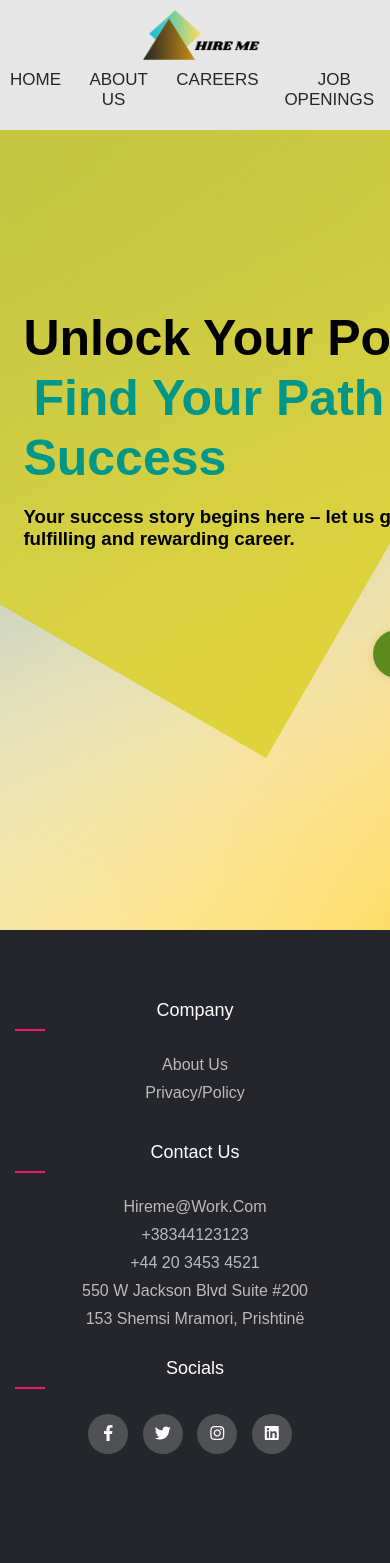
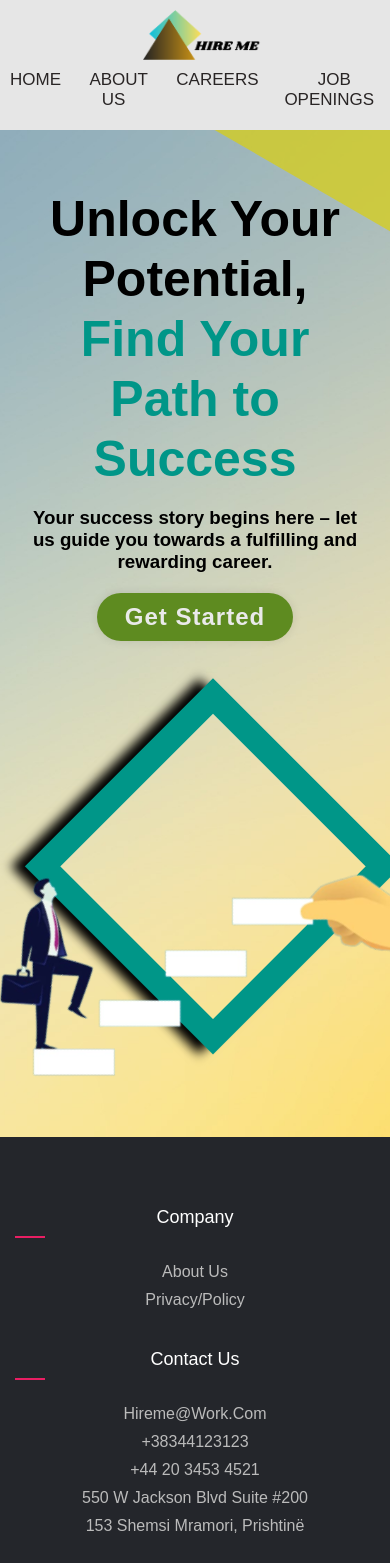
Before and after one commit to oltahasimja/PROJEKTI, a PHP site: page /cover.html in a window 390 px wide. Shown: the top 1563 px of the page. Before the commit the page ends 1454 px from the top, so only its background shows below. Run offline with PHP 8.4, Linux system fonts and the light colour scheme.

Commit message:
homeresponsivity

```diff
--- a/stylecover.css
+++ b/stylecover.css
@@ -166,7 +166,60 @@ transition: 0.2s;
     max-width: 1170px;
     margin: auto;
 }
-@media screen and (max-width: 768px) {
+  @media screen and (max-width: 768px) {
+    .banner {
+        height: auto;
+        flex-direction: column;
+    }
+
+    .banner .rombi2 {
+        width: 300px;
+        height: 300px;
+    }
+
+.partition-11 {
+  display: flex;
+  flex-direction: column;
+}
+
+.content {
+  padding-top: 169px;
+}
+
+.shkallet {
+  margin-top: 6em;
+}
+
+.shkallet .rombi {
+  position: absolute;
+  width: 70%;
+  height: 70%;
+  background: none;
+  border: 25px solid #009688;
+  box-shadow: -10px 10px 10px;
+  opacity: 0;
+  animation: zoomOut 1s ease forwards;
+  animation-delay: 0.3s;
+  transform: rotate(45deg);
+}
+    .content {
+        padding-top: 50px;
+        text-align: center;
+    }
+
+    #Unlock,
+    #find,
+    h3,
+    .btn,
+    .rombi,
+    .shkallet {
+        margin-left: 0;
+    }
+
+    .btn {
+        margin: 20px auto;
+    }
+
   .navigationbar {
       flex-direction: column;
       height: auto;
```
